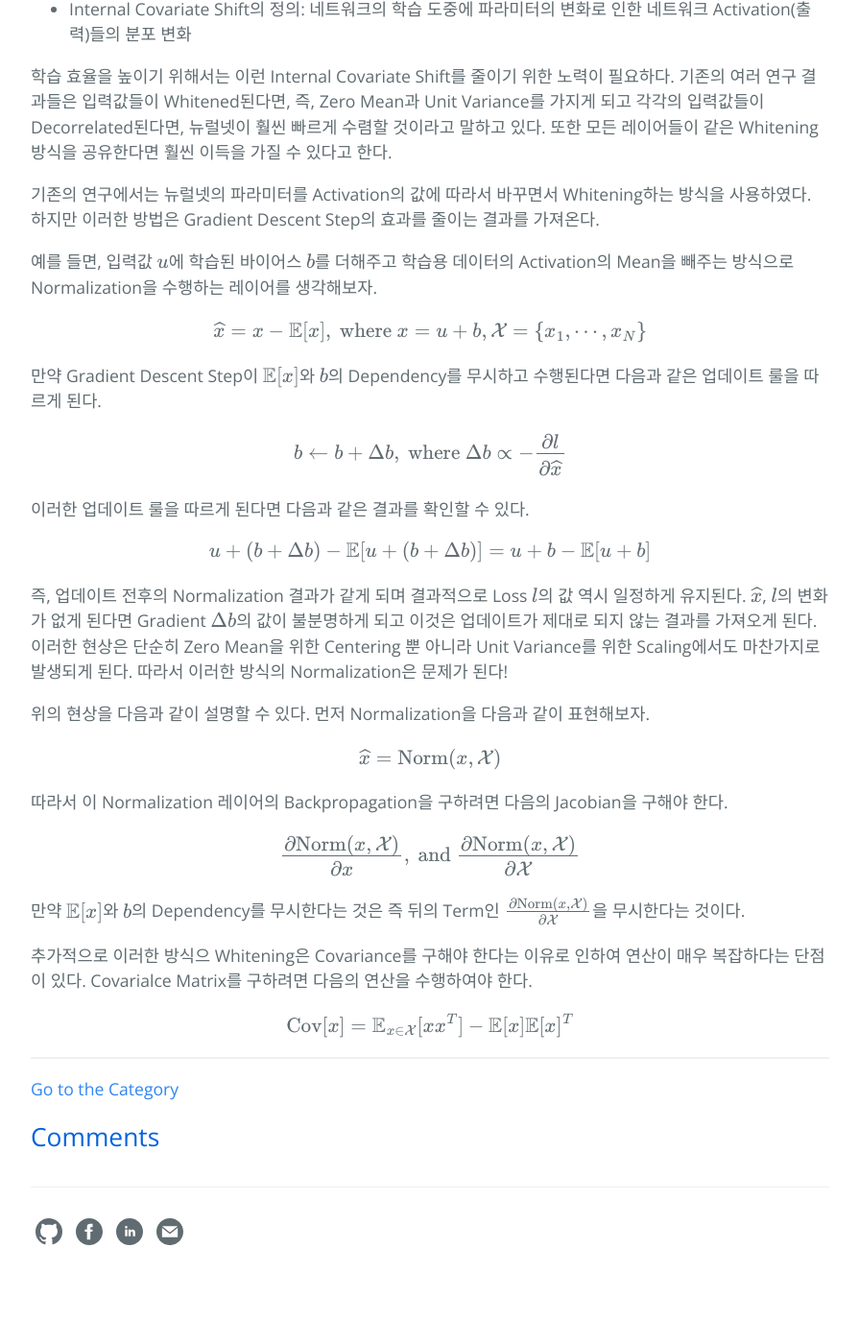
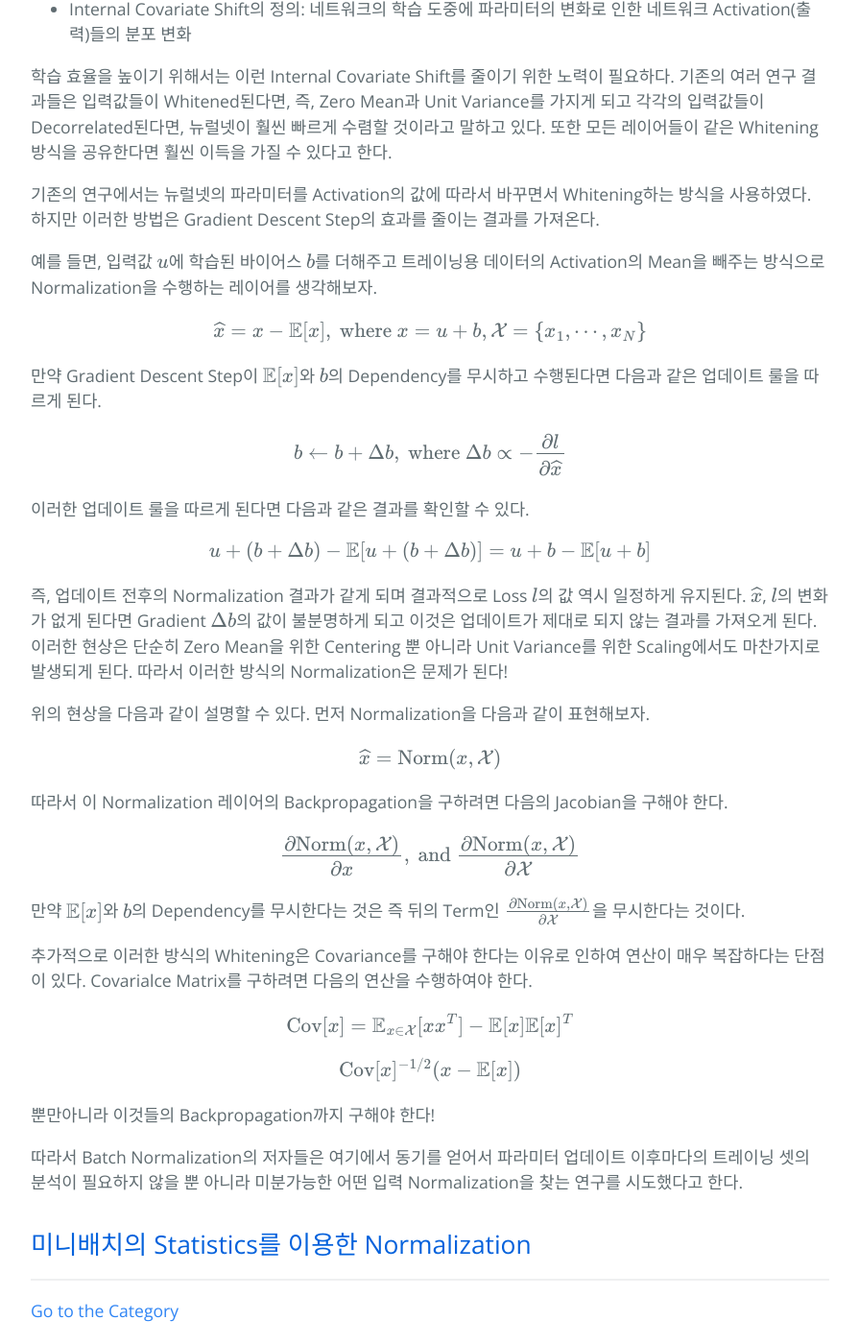
Before and after one commit to hcnoh/hcnoh.github.io, a Jekyll site: the page built from _posts/2018-11-27-batch-normalization.md, in a window 1280 px wide and 1400 px high, scrolled down 3086 px. Shown: the whole window at 96% size, without its empty margins (192-1087 px from the left). Built offline with Jekyll 4.4.1, drawn with Linux system fonts in a browser that asks for light colours; formulas are drawn with MathJax 3; comment, search, counter and statistics services are not loaded; before the commit the page ends 4437 px from its top, so only the background shows below that; some of the changed text lies outside the part shown.

Commit message:
Update 2018-11-27-batch-normalization.md

```diff
--- a/_posts/2018-11-27-batch-normalization.md
+++ b/_posts/2018-11-27-batch-normalization.md
@@ -27,7 +27,7 @@ $$ \theta_{k+1} = \theta_k - \alpha \nabla_{\theta} L(\theta) |_{\theta=\theta_k
 
 $$\theta = \arg \min_\theta L(\theta)$$
 
-Data-driven 방식을 통하여 Gradient Descent를 사용하기 위해서는 주어진 학습용 데이터에 대한 Cost를 정의하여 그 Cost를 최소화하기 위한 $$\theta$$를 찾아내야 한다. 즉, 주어진 데이터셋 $$D$$에 대한 최적화 문제는 다음과 같다.
+Data-driven 방식을 통하여 Gradient Descent를 사용하기 위해서는 주어진 트레이닝용 데이터에 대한 Cost를 정의하여 그 Cost를 최소화하기 위한 $$\theta$$를 찾아내야 한다. 즉, 주어진 데이터셋 $$D$$에 대한 최적화 문제는 다음과 같다.
 
 $$\theta = \arg \min_\theta L(x, \theta), \forall x \in D$$
 
@@ -89,7 +89,7 @@ $$g = \frac{1}{1 + e^{-x}}$$
 
 기존의 연구에서는 뉴럴넷의 파라미터를 Activation의 값에 따라서 바꾸면서 Whitening하는 방식을 사용하였다. 하지만 이러한 방법은 Gradient Descent Step의 효과를 줄이는 결과를 가져온다.
 
-예를 들면, 입력값 $$u$$에 학습된 바이어스 $$b$$를 더해주고 학습용 데이터의 Activation의 Mean을 빼주는 방식으로 Normalization을 수행하는 레이어를 생각해보자.
+예를 들면, 입력값 $$u$$에 학습된 바이어스 $$b$$를 더해주고 트레이닝용 데이터의 Activation의 Mean을 빼주는 방식으로 Normalization을 수행하는 레이어를 생각해보자.
 
 $$\widehat{x} = x - \mathbb{E}[x], \ \text{where} \ x = u + b, \mathcal{X}=\{x_1,\cdots, x_N\}$$
 
@@ -113,6 +113,14 @@ $$ \frac{\partial \text{Norm}(x, \mathcal{X})}{\partial x}, \ \text{and} \ \frac
 
 만약 $$\mathbb{E}[x]$$와 $$b$$의 Dependency를 무시한다는 것은 즉 뒤의 Term인 $$\frac{\partial \text{Norm}(x, \mathcal{X})}{\partial \mathcal{X}}$$을 무시한다는 것이다.
 
-추가적으로 이러한 방식으 Whitening은 Covariance를 구해야 한다는 이유로 인하여 연산이 매우 복잡하다는 단점이 있다. Covarialce Matrix를 구하려면 다음의 연산을 수행하여야 한다.
+추가적으로 이러한 방식의 Whitening은 Covariance를 구해야 한다는 이유로 인하여 연산이 매우 복잡하다는 단점이 있다. Covarialce Matrix를 구하려면 다음의 연산을 수행하여야 한다.
 
 $$\text{Cov}[x] = \mathbb{E}_{x\in \mathcal{X}}[xx^T] - \mathbb{E}[x]\mathbb{E}[x]^T$$
+
+$$\text{Cov}[x]^{-1/2}(x-\mathbb{E}[x])$$
+
+뿐만아니라 이것들의 Backpropagation까지 구해야 한다!
+
+따라서 Batch Normalization의 저자들은 여기에서 동기를 얻어서 파라미터 업데이트 이후마다의 트레이닝 셋의 분석이 필요하지 않을 뿐 아니라 미분가능한 어떤 입력 Normalization을 찾는 연구를 시도했다고 한다.
+
+## 미니배치의 Statistics를 이용한 Normalization
```
